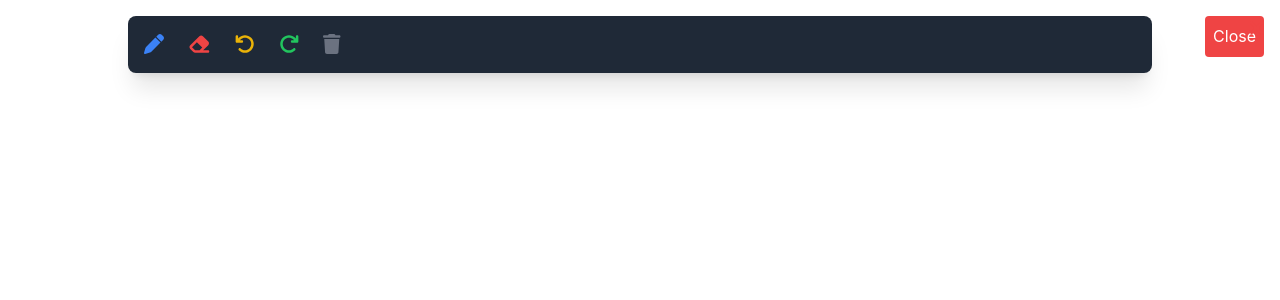
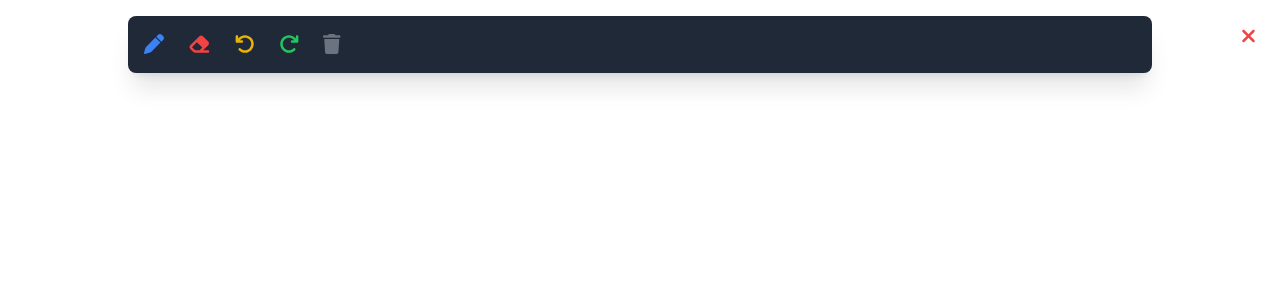
Before and after one commit to 21IT147/Interactive-Whiteboard, a React (Create React App) app in the folder react-konva-drawing-app/: page /room/1 in a window 1280 px wide. Shown: the top 300 px of the page. Built offline with nearby package versions, Linux system fonts and the light colour scheme.

Commit message:
other few necessaer changes

```diff
--- a/react-konva-drawing-app/src/components/Board/SharedWhiteBoard.js
+++ b/react-konva-drawing-app/src/components/Board/SharedWhiteBoard.js
@@ -2,6 +2,8 @@ import React, { useState, useEffect } from 'react';
 import ToolPanel from './ToolPanel';
 import { useLocation, useNavigate } from 'react-router-dom';
 import Canvas from './Canvas';
+import { FontAwesomeIcon } from '@fortawesome/react-fontawesome';
+import { faTimes } from '@fortawesome/free-solid-svg-icons';
 
 const SharedWhiteBoard = () => {
   const [lines, setLines] = useState([]);
@@ -60,14 +62,14 @@ const SharedWhiteBoard = () => {
     navigate('/'); // Redirect to the home or another appropriate page
   };
 
-
   return (
-    <div className="flex flex-col h-screen bg-white">
+    <div className="flex flex-col h-screen bg-white relative">
       <button
-        className="absolute top-4 right-4 p-2 bg-red-500 text-white rounded"
+        className="absolute top-4 right-4 p-2 bg-transparent border-none text-red-500 rounded"
         onClick={handleClose}
+        aria-label="Close"
       >
-        Close
+        <FontAwesomeIcon icon={faTimes} size="lg" />
       </button>
       <ToolPanel
         onSelectTool={handleSelectTool}
--- a/react-konva-drawing-app/src/components/Board/ToolPanel.js
+++ b/react-konva-drawing-app/src/components/Board/ToolPanel.js
@@ -1,13 +1,12 @@
 import React, { useState, useCallback } from 'react';
 import { FontAwesomeIcon } from '@fortawesome/react-fontawesome';
-import { faEraser, faUndo, faRedo, faTrash, faPen, faTimes } from '@fortawesome/free-solid-svg-icons';
-import { useNavigate } from 'react-router-dom';
+import { faEraser, faUndo, faRedo, faTrash, faPen } from '@fortawesome/free-solid-svg-icons';
 
 const ToolPanel = ({ onSelectTool, onUndo, onRedo, onClear }) => {
   const [selectedTool, setSelectedTool] = useState(null);
   const [penSize] = useState(6); // Fixed pen size
   const [hoveredTool, setHoveredTool] = useState(null); // State to track hovered tool
-  const navigate = useNavigate();
+
 
   const handleToolClick = useCallback(
     (tool) => {
@@ -28,11 +27,8 @@ const ToolPanel = ({ onSelectTool, onUndo, onRedo, onClear }) => {
     [selectedTool, penSize, onSelectTool]
   );
 
-  const handleNavigateHome = () => {
-    // Clear the stack and navigate to home
-    onClear(); // Clear any drawings
-    navigate('/', { replace: true }); // Navigate to home and clear the navigation stack
-  };
+
+
 
   return (
     <div className="relative">
@@ -139,13 +135,13 @@ const ToolPanel = ({ onSelectTool, onUndo, onRedo, onClear }) => {
         </div>
       </div>
 
-      {/* Close/Exit Button */}
+      {/* //Close/Exit Button
       <button
         onClick={handleNavigateHome}
         className="absolute top-0 right-0 m-4 text-red-500 hover:text-red-600 focus:outline-none transition duration-200"
       >
         <FontAwesomeIcon icon={faTimes} size="lg" />
-      </button>
+      </button> */}
     </div>
   );
 };
--- a/react-konva-drawing-app/src/components/Room/CreateRoom.js
+++ b/react-konva-drawing-app/src/components/Room/CreateRoom.js
@@ -8,32 +8,41 @@ const CreateRoom = () => {
   const [isInputFocused, setIsInputFocused] = useState(false);
   const [toast, setToast] = useState({ show: false, message: '', type: '' });
 
-  const handleCreateRoom = async (e) => {
+  const handleGenerateRoomCode = (e) => {
     e.preventDefault();
     if (name.trim().length < 2) {
       showToast('Name must have at least 2 characters', 'error');
     } else {
       const generatedRoomId = generateRoomId(name); // Generate roomId using the new logic
+      setRoomId(generatedRoomId); // Update the roomId locally
+      showToast('Room code generated!', 'success');
+    }
+  };
+
+  const handleCreateRoom = async () => {
+    if (!roomId) {
+      showToast('Please generate a room code first', 'error');
+      return;
+    }
     try {
       const response = await fetch('http://localhost:5000/api/add-room', {
         method: 'POST',
         headers: {
           'Content-Type': 'application/json',
         },
-          body: JSON.stringify({ roomId: generatedRoomId, name }),
+        body: JSON.stringify({ roomId, name }),
       });
 
       const data = await response.json();
 
       if (response.ok) {
-          setRoomId(data.room.roomId); // Update the roomId locally
         showToast('Room created successfully!', 'success');
+        navigate(`/room/${roomId}`, { state: { from: 'create-room', roomId } });
       } else {
         showToast(data.message, 'error');
       }
     } catch (error) {
       showToast('Error creating room', 'error');
-      }
     }
   };
 
@@ -62,12 +71,6 @@ const CreateRoom = () => {
     navigate('/join-room');
   };
 
-  const handleGoToRoom = () => {
-    if (roomId) {
-      navigate(`/room/${roomId}`,{state:{from:'create-room',roomId:roomId}});
-    }
-  };
-
   const showToast = (message, type) => {
     setToast({ show: true, message, type });
     setTimeout(() => setToast({ show: false, message: '', type: '' }), 3000);
@@ -78,7 +81,7 @@ const CreateRoom = () => {
       <div className="w-full max-w-md">
         <div className="p-8 bg-gray-800 rounded-lg border-2 border-blue-500">
           <h1 className="text-4xl font-bold text-blue-400 mb-8">Create Room</h1>
-          <form onSubmit={handleCreateRoom} className="space-y-6">
+          <form onSubmit={handleGenerateRoomCode} className="space-y-6">
             <div>
               <input
                 type="text"
@@ -126,7 +129,7 @@ const CreateRoom = () => {
         </button>
         {roomId && (
           <button
-            onClick={handleGoToRoom}
+            onClick={handleCreateRoom}
             className="w-full mt-4 p-3 bg-yellow-500 hover:bg-yellow-600 text-white rounded-md transition duration-300"
           >
             Go
```
Also changed, not shown: 1 other file (tests, documents, lock files or other folders). Lines whose indentation alone changed are shown as unchanged.
